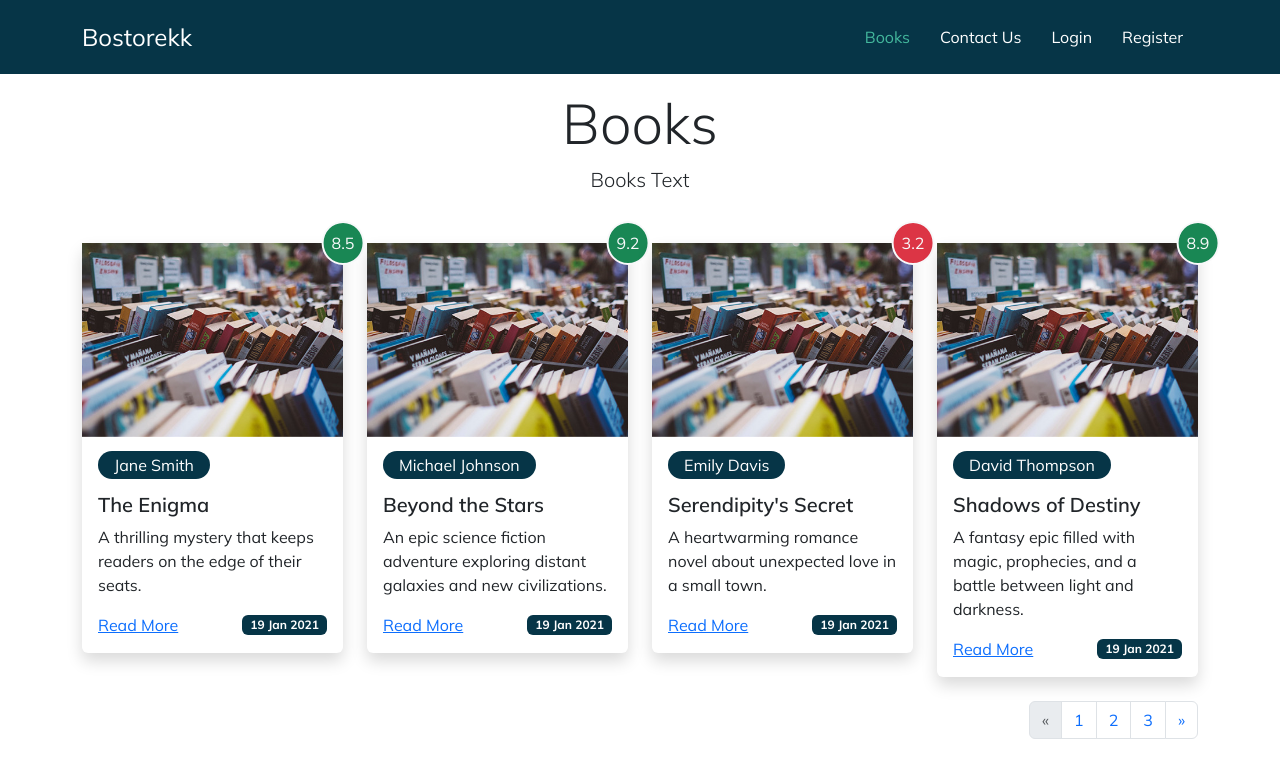
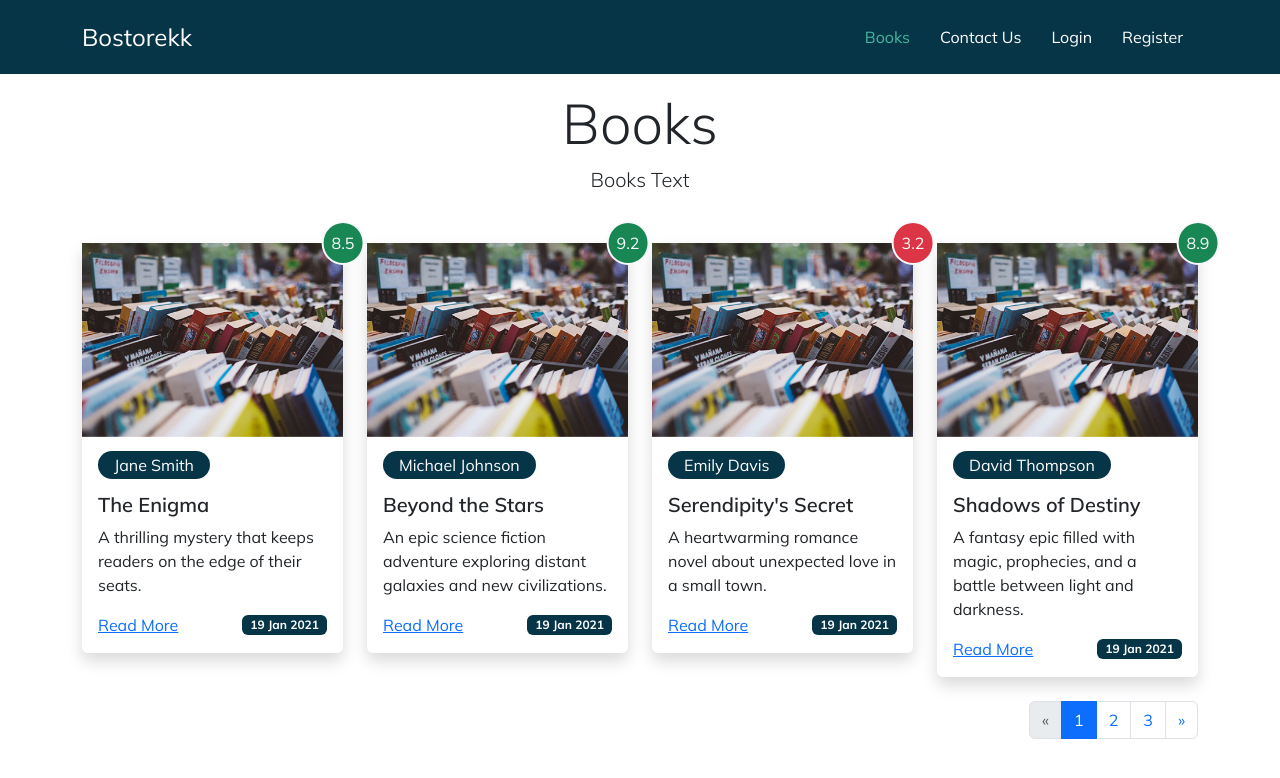
Before and after one commit to Ismailakca/bostorek, a Vue app: page /books in a window 1280 px wide. Shown: the top 778 px of the page. Built offline with nearby package versions, Linux system fonts and the light colour scheme.

Commit message:
pagination ended

```diff
--- a/src/components/Pagination.vue
+++ b/src/components/Pagination.vue
@@ -2,15 +2,29 @@
   <nav aria-label="Page navigation example">
     <ul class="pagination justify-content-end">
       <li class="page-item" :class="{ disabled: currentPage === 1 }">
-        <a class="page-link" href="#" aria-label="Previous">
+        <a
+          class="page-link"
+          @click="backToPage(currentPage - 1)"
+          aria-label="Previous"
+        >
           <span aria-hidden="true">&laquo;</span>
         </a>
       </li>
-      <li class="page-item"><a class="page-link" href="#">1</a></li>
-      <li class="page-item"><a class="page-link" href="#">2</a></li>
-      <li class="page-item"><a class="page-link" href="#">3</a></li>
+      <li class="page-item" v-for="page in totalPages" :key="page">
+        <a
+          class="page-link"
+          :class="{ active: currentPage === page }"
+          @click="goToPage(page)"
+          >{{ page }}</a
+        >
+      </li>
+
       <li class="page-item" :class="{ disabled: currentPage === totalPages }">
-        <a class="page-link" href="#" aria-label="Next">
+        <a
+          class="page-link"
+          @click="goToPage(currentPage + 1)"
+          aria-label="Next"
+        >
           <span aria-hidden="true">&raquo;</span>
         </a>
       </li>
@@ -21,6 +35,7 @@
 <script>
 export default {
   name: "Pagination",
+  emits: ["page-change"],
   props: {
     currentPage: {
       type: Number,
@@ -31,6 +46,14 @@ export default {
       required: true,
     },
   },
+  methods: {
+    goToPage(page) {
+      this.$emit("page-change", page);
+    },
+    backToPage(page) {
+      this.$emit("back-change-page", page);
+    },
+  },
 };
 </script>
 
--- a/src/views/BooksView.vue
+++ b/src/views/BooksView.vue
@@ -2,7 +2,12 @@
   <div class="container">
     <SectionHeader title="Books" text="Books Text" />
     <BookList :books="paginatedBooks" />
-    <Pagination :currentPage="currentPage" :totalPages="totalPages" />
+    <Pagination
+      :currentPage="currentPage"
+      :totalPages="totalPages"
+      @page-change="updatePage"
+      @back-change-page="backChangePage"
+    />
   </div>
 </template>
 <script>
@@ -34,6 +39,14 @@ export default {
       return this.books.slice(startIndex, endIndex);
     },
   },
+  methods: {
+    updatePage(page) {
+      this.currentPage = page;
+    },
+    backChangePage(page) {
+      this.currentPage = page;
+    },
+  },
 };
 </script>
 <style scoped>
```
